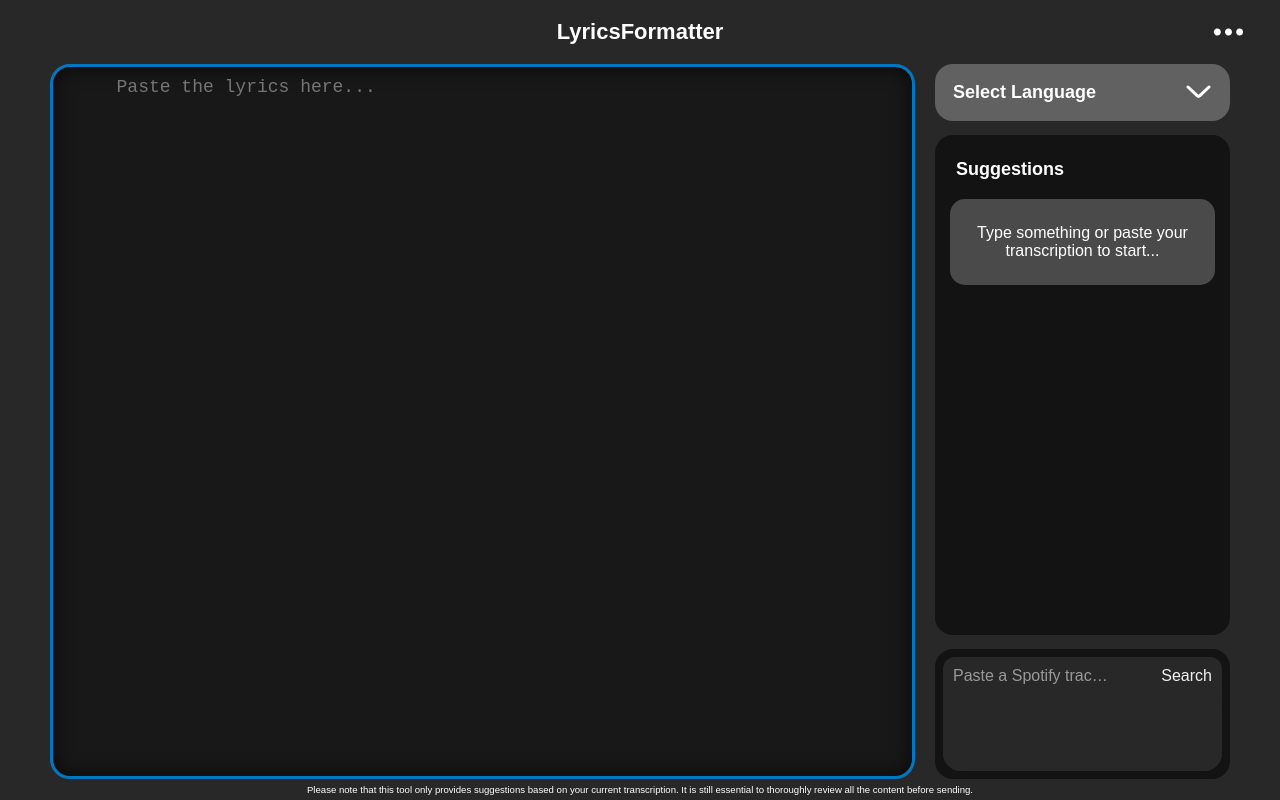
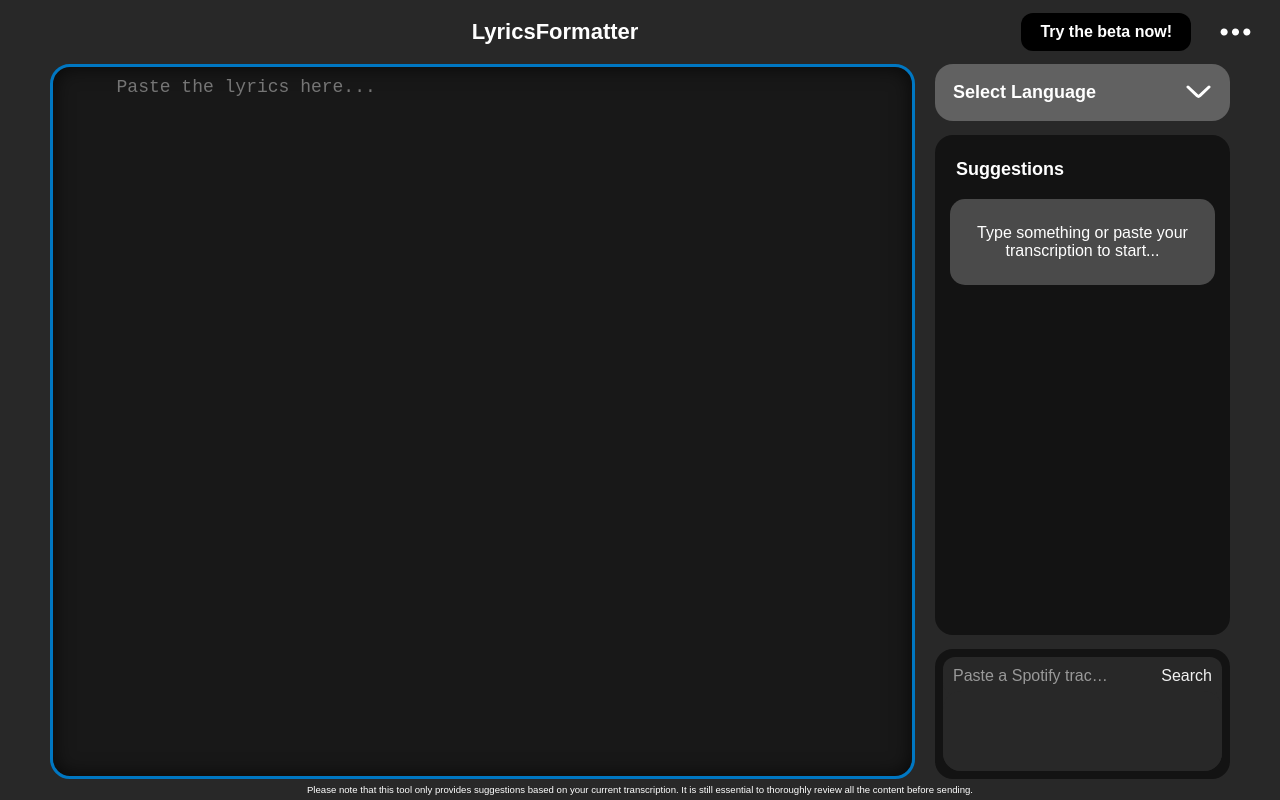
Before and after one commit to mwndl/lyricsformatter, a plain HTML site: page public/index.html in a window 1280 px wide. Drawn offline with Linux system fonts and the light colour scheme; no server answers; a small style sheet from the web is missing.

Commit message:
1.4.12
beta redirect button added

```diff
--- a/public/index.html
+++ b/public/index.html
@@ -20,6 +20,9 @@
                 <img class="return_arrow" id="return_arrow" src="images\arrow.svg" alt="Return Arrow" title="Return to Home" draggable="false" style="display:none">
             </div>
             <div class="page_title">LyricsFormatter</div>
+            <div>
+                <p id="redirect_beta" class="redirect_beta">Try the beta now! </p>
+            </div>
             <div class="settings">
                 <img class="options_dots" id="settings_dots" src="images\options.svg" alt="Options" title="Options" draggable="false" style="display:block">
                 <!-- Mini menu -->
@@ -286,7 +289,8 @@
         </div>
 
         <script>
-                document.addEventListener('DOMContentLoaded', function () {
+            document.addEventListener('DOMContentLoaded', function () {
+
                 var expandArrow = document.getElementById('expand_arrow');
                 var footer = document.getElementById('footer');
                 var footerHidedContent = document.getElementById('footer_hided_content');
@@ -318,6 +322,7 @@
                     }
                 });
             });
+
                 function closeSettings() {
                     var settingsPopup = document.getElementById("settings_popup");
                     var overlay = document.getElementById("overlay");
--- a/public/lyricsformatter.css
+++ b/public/lyricsformatter.css
@@ -24,6 +24,25 @@
 
 .bold {
     font-weight: bold;
+}
+
+.redirect_beta {
+    height: 50%;
+    background-color: #000000;
+    color:rgb(255, 255, 255);
+    padding:  10px;
+    display:  flex;
+    align-items: center;
+    text-align: center;
+    justify-content: center;
+    border-radius: 12px;
+    font-weight: 600;
+    width: 150px;
+    cursor: pointer;
+}
+
+.redirect_beta:hover {
+    background-color: #101010;
 }
 
 /* DESKTOP */
--- a/public/script_formatter.js
+++ b/public/script_formatter.js
@@ -1029,6 +1029,7 @@ document.addEventListener("DOMContentLoaded", function () {
     var langList = document.getElementById("language_list");
 
     var settingsOption = document.getElementById("settings_option");
+    var betaOption = document.getElementById("redirect_beta");
     var creditsOption = document.getElementById("credits_option");
     var suggestOption = document.getElementById("suggest_option");
     var aboutOption = document.getElementById("about_option");
@@ -1059,6 +1060,11 @@ document.addEventListener("DOMContentLoaded", function () {
     // Evitar que o clique no mini menu propague para o documento
     miniMenu.addEventListener("click", function (event) {
         event.stopPropagation();
+    });
+
+    // redirect to beta
+    betaOption.addEventListener("click", function () {
+        window.location.href = 'https://lyricsformatter-beta.onrender.com/?referrer=https://lyricsformatter.onrender.com/';
     });
 
     // Show Settings
```
